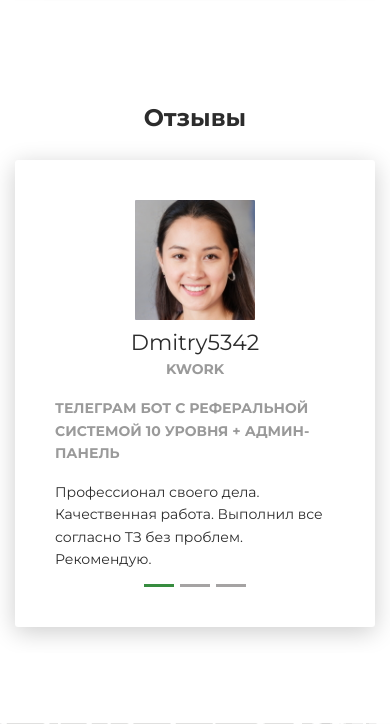
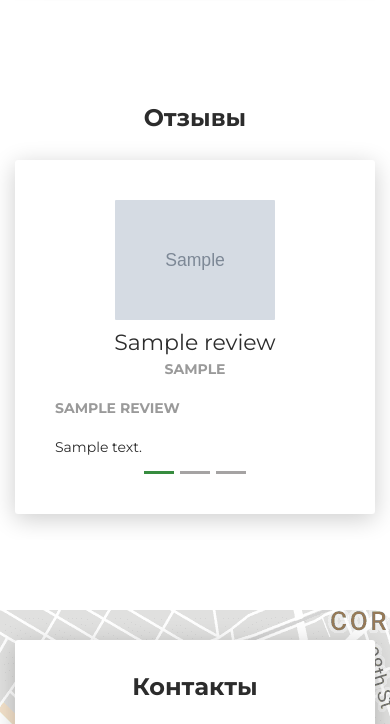
Before and after one commit to Xerber/django_portfolio, a Django app: page / in a window 390 px wide. Shown: the part 4313-5037 px from the top of the page. Run offline with Django 4.2, Linux system fonts and the light colour scheme; tables that the repository leaves empty hold one stand-in row (values such as "Sample post"); grey boxes marked "Sample" are stand-in pictures; parts of the project's set-up code (start-up, migrations or seed data) failed here and were passed over; some libraries are stand-ins or nearby versions.

Commit message:
Implemented the display of customer avatars in reviews (admin panel), added the is_active field to display the carousel. Implemented output of reviews on the page from the model

```diff
--- a/django_portfolio/django_portfolio/urls.py
+++ b/django_portfolio/django_portfolio/urls.py
@@ -13,6 +13,8 @@ Including another URLconf
     1. Import the include() function: from django.urls import include, path
     2. Add a URL to urlpatterns:  path('blog/', include('blog.urls'))
 """
+from django.conf import settings
+from django.conf.urls.static import static
 from django.contrib import admin
 from django.urls import path, include
 
@@ -23,3 +25,7 @@ urlpatterns = [
     path('', include('portfolio.urls')),
     path('ckeditor/', include('ckeditor_uploader.urls')),
 ]
+
+
+if settings.DEBUG:
+    urlpatterns += static(settings.MEDIA_URL, document_root = settings.MEDIA_ROOT)
--- a/django_portfolio/portfolio/models.py
+++ b/django_portfolio/portfolio/models.py
@@ -112,5 +112,6 @@ class Review(models.Model):
   name = models.CharField("Имя(ник) заказчика", max_length=250)
   where = models.CharField("Источник отзыва (площадка)", max_length=150)
   order_name = models.CharField("Название заказа", max_length=250)
-  review = models.TextField("Комментарий", max_length=2500)
-  avatar = models.ImageField("Аватар", upload_to="reviews/")
+  description = models.TextField("Комментарий", max_length=2500)
+  avatar = models.ImageField("Аватар", upload_to="reviews/", default='reviews/default.png')
+  is_active = models.BooleanField("Отображать отзыв первым", default=False)
--- a/django_portfolio/portfolio/templates/index.html
+++ b/django_portfolio/portfolio/templates/index.html
@@ -299,7 +299,7 @@
 <div class="section" id="experience">
   <div class="container cc-experience">
     <div class="h4 text-center mb-4 title">Опыт работы</div>
-    {% for work in workexperience_list %}
+    {% for work in view.get_experience %}
       <div class="card">
         <div class="row">
           <div class="col-md-3 bg-primary" data-aos="fade-right" data-aos-offset="50" data-aos-duration="500">
@@ -356,42 +356,20 @@
           <li data-target="#cc-Indicators" data-slide-to="2"></li>
         </ol>
           <div class="carousel-inner">
-          <div class="carousel-item active">
+            {% for review in view.get_review %}
+              {% if review.is_active == True %}<div class="carousel-item active">{% else %}<div class="carousel-item">{% endif %}
                 <div class="row">
-              <div class="col-lg-2 col-md-3 cc-reference-header"><img src="{% static 'images/reference-image-1.jpg'%}" alt="Image"/>
-                <div class="h5 pt-2">Dmitry5342</div>
-                <p class="category">Kwork</p>
+                  <div class="col-lg-2 col-md-3 cc-reference-header"><img src="{{ review.avatar.url }}" alt="Image"/>
+                    <div class="h5 pt-2">{{ review.name }}</div>
+                    <p class="category">{{ review.where }}</p>
                   </div>
                   <div class="col-lg-10 col-md-9">
-                <p class="category">Телеграм бот с реферальной системой 10 уровня + Админ-панель</p>
-                <p>Профессионал своего дела. Качественная работа. Выполнил все согласно ТЗ без проблем. Рекомендую.</p>
+                    <p class="category">{{ review.order_name }}</p>
+                    <p>{{ review.description }}</p>
                   </div>
                 </div>
               </div>
-          <div class="carousel-item">
-            <div class="row">
-              <div class="col-lg-2 col-md-3 cc-reference-header"><img src="{% static 'images/reference-image-2.jpg'%}" alt="Image"/>
-                <div class="h5 pt-2">service555volgograd</div>
-                <p class="category">Kwork</p>
-              </div>
-              <div class="col-lg-10 col-md-9">
-                <p class="category">Парсинг БК и анализ данных с последующей выгрузкой в телеграмм</p>
-                <p>Быстро - чётко, все супер.</p>
-              </div>
-            </div>
-          </div>
-          <div class="carousel-item">
-            <div class="row">
-              <div class="col-lg-2 col-md-3 cc-reference-header"><img src="{% static 'images/reference-image-3.jpg'%}" alt="Image"/>
-                <div class="h5 pt-2">Carnagovich</div>
-                <p class="category">Kwork</p>
-              </div>
-              <div class="col-lg-10 col-md-9">
-                <p class="category">Bat для копирования файла из одной папки в другие</p>
-                <p>Заказ был выполнен быстро и хорошо, а на все мои вопросы я получил понятные и развернутые ответы. </p>
-              </div>
-            </div>
-          </div>
+            {% endfor %}
           </div>
       </div>
     </div>
--- a/django_portfolio/portfolio/views.py
+++ b/django_portfolio/portfolio/views.py
@@ -1,11 +1,11 @@
 from django.shortcuts import render, redirect
 from django.views.generic import ListView, View
 
-from .models import WorkExperience, Education
+from .models import WorkExperience, Education, Review
 from .forms import OfferForm
 
 
-class ExperienceEducation():
+class all_data():
   '''Опыт работы и Образование'''
   def get_experience(self):
     return WorkExperience.objects.all().order_by('-start_year')
@@ -13,18 +13,27 @@ class ExperienceEducation():
   def get_education(self):
     return Education.objects.all().order_by('-start_year')
 
+  def get_review(self):
+    return Review.objects.all()
 
-class WorkExperienceView(ExperienceEducation, ListView):
+
+class WorkExperienceView(all_data, ListView):
   '''Опыт работы'''
   model = WorkExperience
   queryset = WorkExperience.objects.all().order_by('-start_year')
   template_name = 'index.html'
 
 
-class EducationView(ExperienceEducation, ListView):
+class EducationView(all_data, ListView):
   '''Образование'''
   model = Education
   queryset = Education.objects.all().order_by('-start_year')
+
+
+class ReviewView(all_data, ListView):
+  '''Отзывы'''
+  model = Review
+  queryset = Review.objects.all()
 
 
 class AddOffer(View):
```
Also changed, not shown: django_portfolio/portfolio/admin.py (+31 -1 lines), django_portfolio/media/reviews/default.png (added), django_portfolio/media/reviews/reference-image-2.jpg (added), django_portfolio/media/reviews/reference-image-3.jpg (added), django_portfolio/portfolio/migrations/0010_rename_review_review_description_alter_review_avatar.py (added), django_portfolio/portfolio/migrations/0011_review_is_active.py (added). Lines whose indentation alone changed are shown as unchanged.
